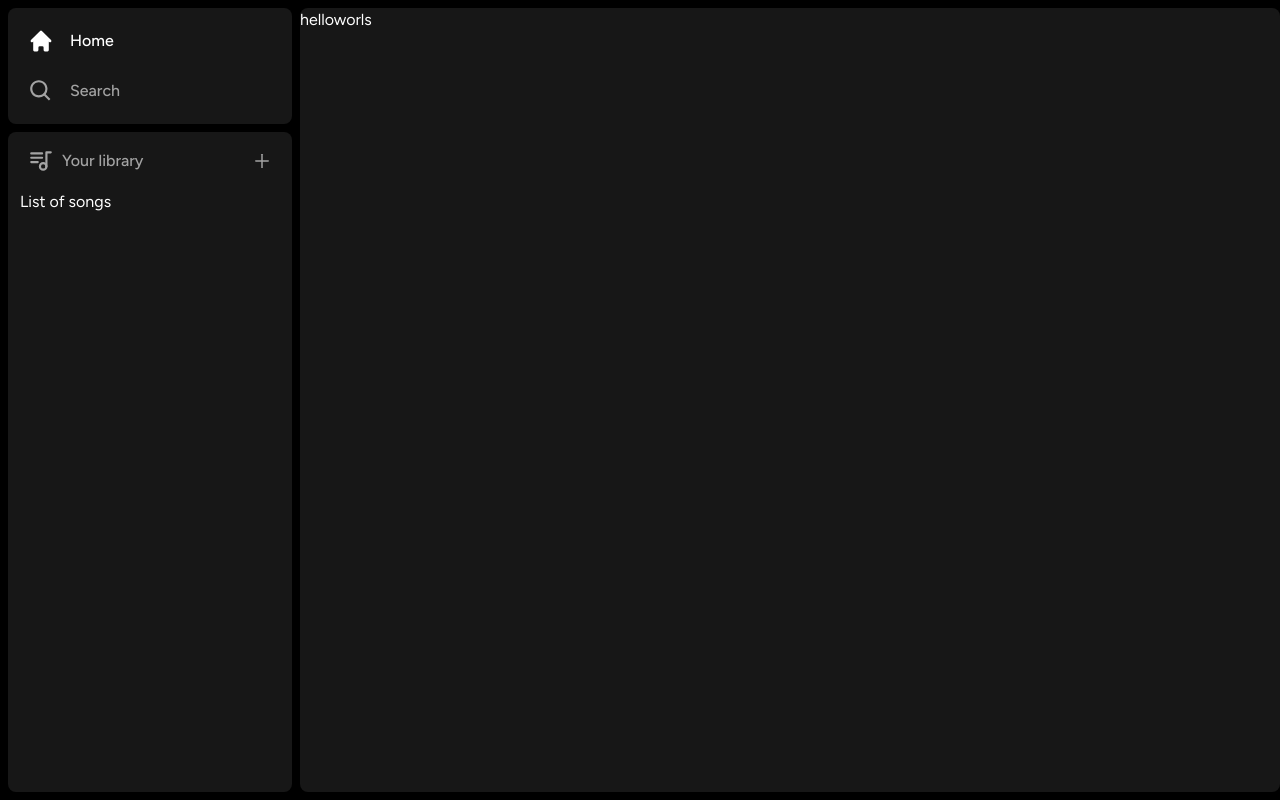
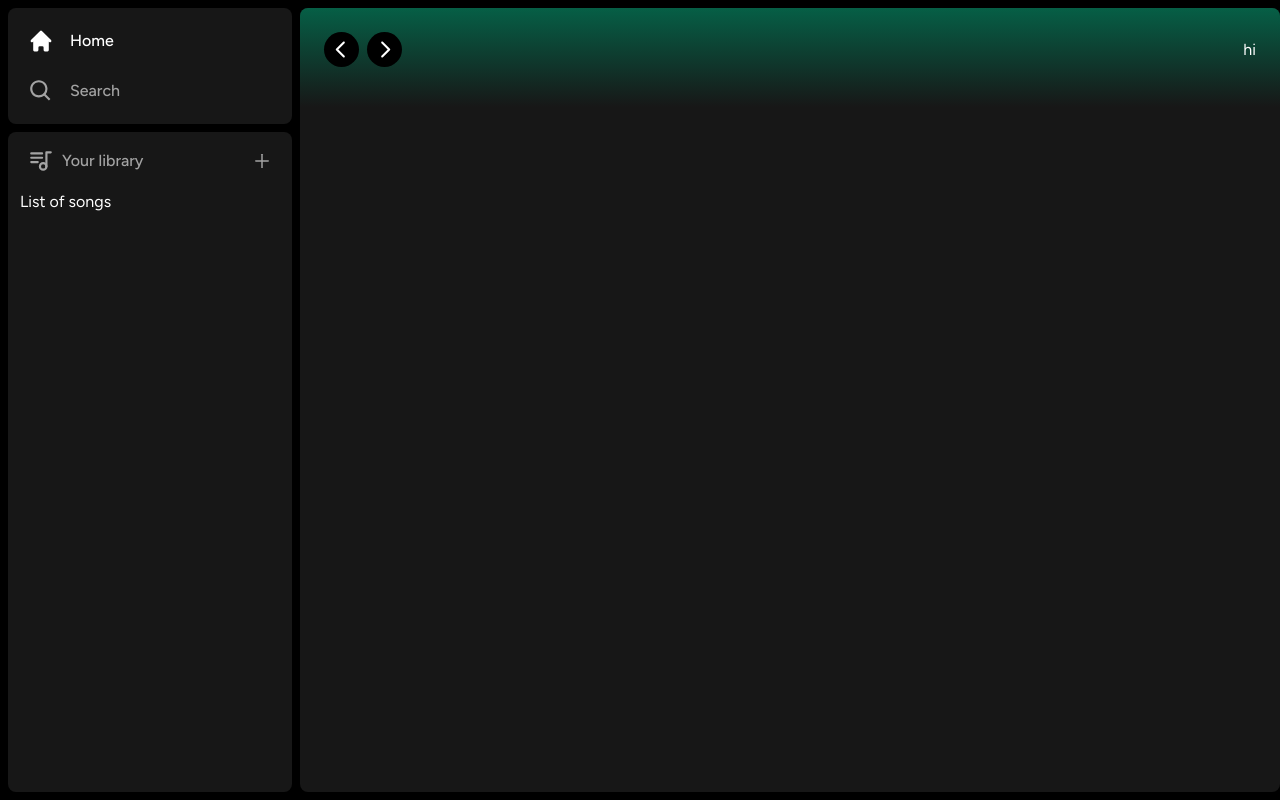
Before and after one commit to markotasevski1/SpotifyClone, a Next.js app: page / in a window 1280 px wide. Built offline with nearby package versions, Linux system fonts and the light colour scheme.

Commit message:
Updated header component

```diff
--- /dev/null
+++ b/components/Button.tsx
@@ -0,0 +1,10 @@
+import { forwardRef } from 'react'
+
+interface ButtonProps extends React.ButtonHTMLAttributes<HTMLButtonElement> {}
+const Button = forwardRef<HTMLButtonElement, ButtonProps>(
+  ({ className, children, disabled, type = 'button', ...props }, ref) => {
+    return <button>hi</button>
+  }
+)
+export { Button }
+Button.displayName = 'Button'
--- a/components/Header.tsx
+++ b/components/Header.tsx
@@ -1,7 +1,54 @@
+'use client'
+
+import { useRouter } from 'next/navigation'
+import { twMerge } from 'tailwind-merge'
+import { RxCaretLeft, RxCaretRight } from 'react-icons/rx'
+import { HiHome } from 'react-icons/hi'
+import { BiSearch } from 'react-icons/bi'
+import { Button } from './Button'
 interface HeaderProps {
   children: React.ReactNode
   className?: string
 }
 export function Header({ children, className }: HeaderProps) {
-  return <div>helloworls</div>
+  const router = useRouter()
+  const handleLogout = () => {
+    //handle logout
+  }
+  return (
+    <div className={twMerge('h-fit bg-gradient-to-b from-emerald-800 p-6')}>
+      <div className=" w-full mb-4 flex items-center justify-between">
+        <div className="hidden md:flex gap-x-2 items-center">
+          <button
+            onClick={() => router.back}
+            className="align-center justify-center flex rounded-full hover:opacity-75 transition bg-black"
+          >
+            <RxCaretLeft size={35} className="text-white" />
+          </button>
+          <button className="align-center justify-center flex rounded-full hover:opacity-75 transition bg-black">
+            <RxCaretRight
+              onClick={() => router.forward}
+              size={35}
+              className="text-white"
+            />
+          </button>
+        </div>
+        <div className="flex md:hidden gap-x-2 items-center">
+          <button className="flex bg-white rounded-full p-2 hover:opacity-75 transition items-center justify-center">
+            <HiHome size={20} className="text-black" />
+          </button>
+          <button className="flex bg-white rounded-full p-2 hover:opacity-75 transition items-center justify-center">
+            <BiSearch size={20} className="text-black" />
+          </button>
+        </div>
+        <div className="flex justify-between items-center gap-x-4">
+          <>
+            <div>
+              <Button></Button>
+            </div>
+          </>
+        </div>
+      </div>
+    </div>
+  )
 }
```
